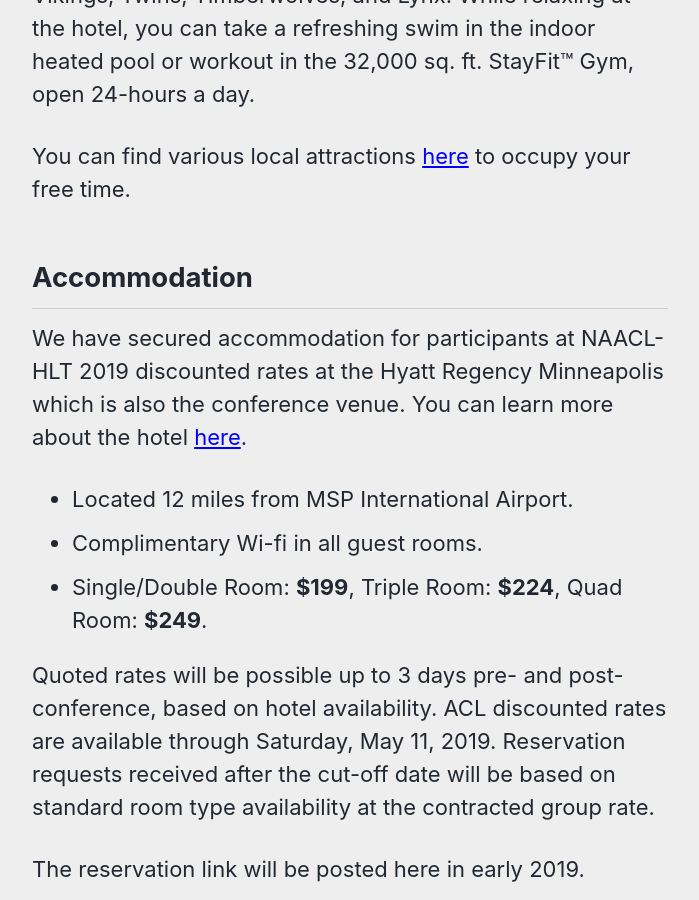
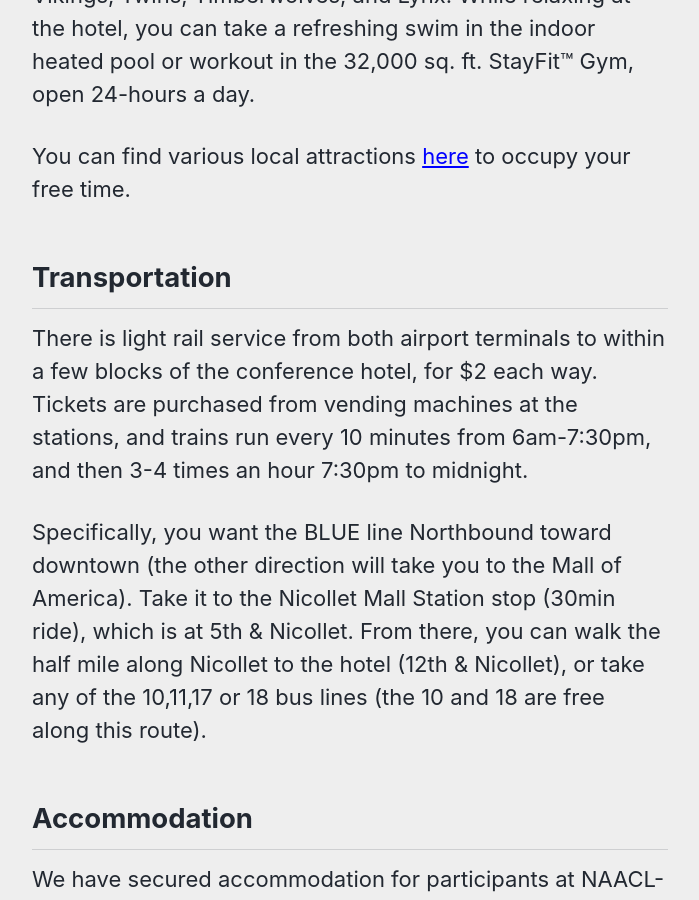
Before and after one commit to naacl-org/naacl-2021-website, a Jekyll site: the page built from _pages/participants.md, in a window 1280 px wide and 900 px high, scrolled down 1017 px. Shown: the whole window, without its empty margins (290-989 px from the left). Built offline with Jekyll 4.4.1, drawn with Linux system fonts in a browser that asks for light colours; nearby versions of some CDN libraries.

Commit message:
Add transportation section.

```diff
--- a/_pages/participants.md
+++ b/_pages/participants.md
@@ -18,6 +18,12 @@
 
 You can find various local attractions [here](https://www.hyatt.com/en-US/hotel/minnesota/hyatt-regency-minneapolis/msprm/area-attractions) to occupy your free time.
 
+## Transportation
+
+There is light rail service from both airport terminals to within a few blocks of the conference hotel, for $2 each way.  Tickets are purchased from vending machines at the stations, and trains run every 10 minutes from 6am-7:30pm, and then 3-4 times an hour 7:30pm to midnight.
+
+Specifically, you want the BLUE line Northbound toward downtown (the other direction will take you to the Mall of America).  Take it to the Nicollet Mall Station stop (30min ride), which is at 5th & Nicollet. From there, you can walk the half mile along Nicollet to the hotel (12th & Nicollet), or take any of the 10,11,17 or 18 bus lines (the 10 and 18 are free along this route).
+
 ## Accommodation
 
 We have secured accommodation for participants at NAACL-HLT 2019 discounted rates at the Hyatt Regency Minneapolis which is also the conference venue.  You can learn more about the hotel [here](https://www.hyatt.com/en-US/hotel/minnesota/hyatt-regency-minneapolis/msprm).
```
